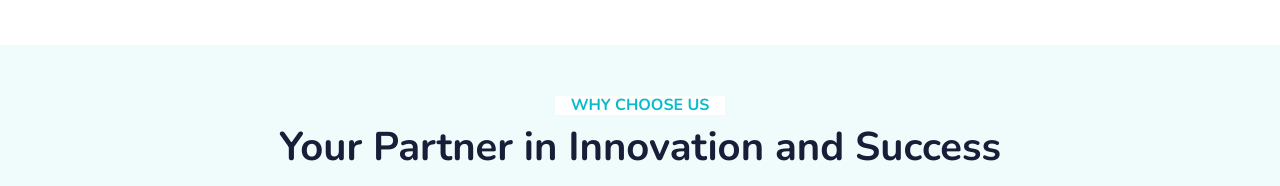
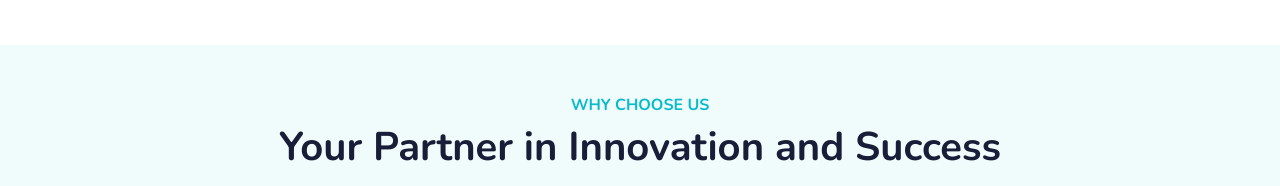
Before and after one commit to Shivamyadav2812/ABiS_Project, a website: page views/itsolutions.html in a window 1280 px wide. Shown: the part 1193-1379 px from the top of the page. Drawn offline with nearby package versions, Linux system fonts and the light colour scheme; files that its build step writes are made by us from their sources; files whose address does not match are found by name.

Commit message:
Changed CSS

```diff
--- a/views/itsolutions.html
+++ b/views/itsolutions.html
@@ -221,7 +221,7 @@
 <div class="container-fluid bg-light py-5">
   <div class="container">
     <div class="text-center wow fadeInUp" data-wow-delay="0.1s">
-      <h6 class="section-title bg-white text-center text-primary px-3">
+      <h6 class="section-title text-center text-primary px-3">
         Why Choose Us
       </h6>
       <h1 class="mb-5">Your Partner in Innovation and Success</h1>
```
